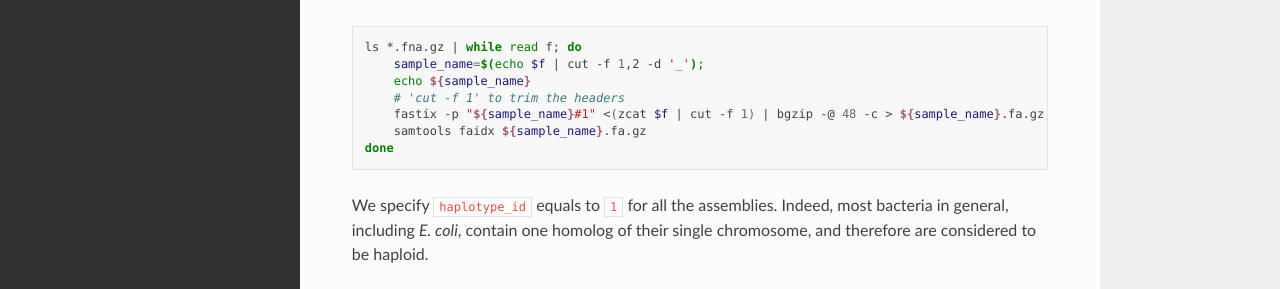
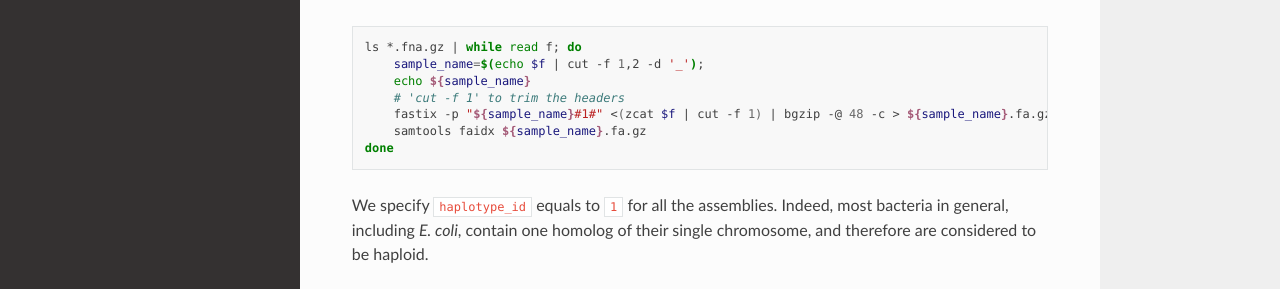
Before and after one commit to pangenome/pggb, a Sphinx documentation site: the page built from docs/rst/tutorials/escherichia_coli.rst, in a window 1280 px wide and 1119 px high. Shown: the part 663-952 px from the top of the window. Built offline with Sphinx 7.4.7 and the Read the Docs theme 2.0.0, drawn with Linux system fonts in a browser that asks for light colours.

```diff
--- a/docs/rst/tutorials/escherichia_coli.rst
+++ b/docs/rst/tutorials/escherichia_coli.rst
@@ -41,7 +41,7 @@ To change the sequence names according to `PanSN-spec <https://github.com/pangen
         sample_name=$(echo $f | cut -f 1,2 -d '_');
         echo ${sample_name}
         # 'cut -f 1' to trim the headers
-        fastix -p "${sample_name}#1" <(zcat $f | cut -f 1) | bgzip -@ 48 -c > ${sample_name}.fa.gz;
+        fastix -p "${sample_name}#1#" <(zcat $f | cut -f 1) | bgzip -@ 48 -c > ${sample_name}.fa.gz;
         samtools faidx ${sample_name}.fa.gz
     done
 
```
